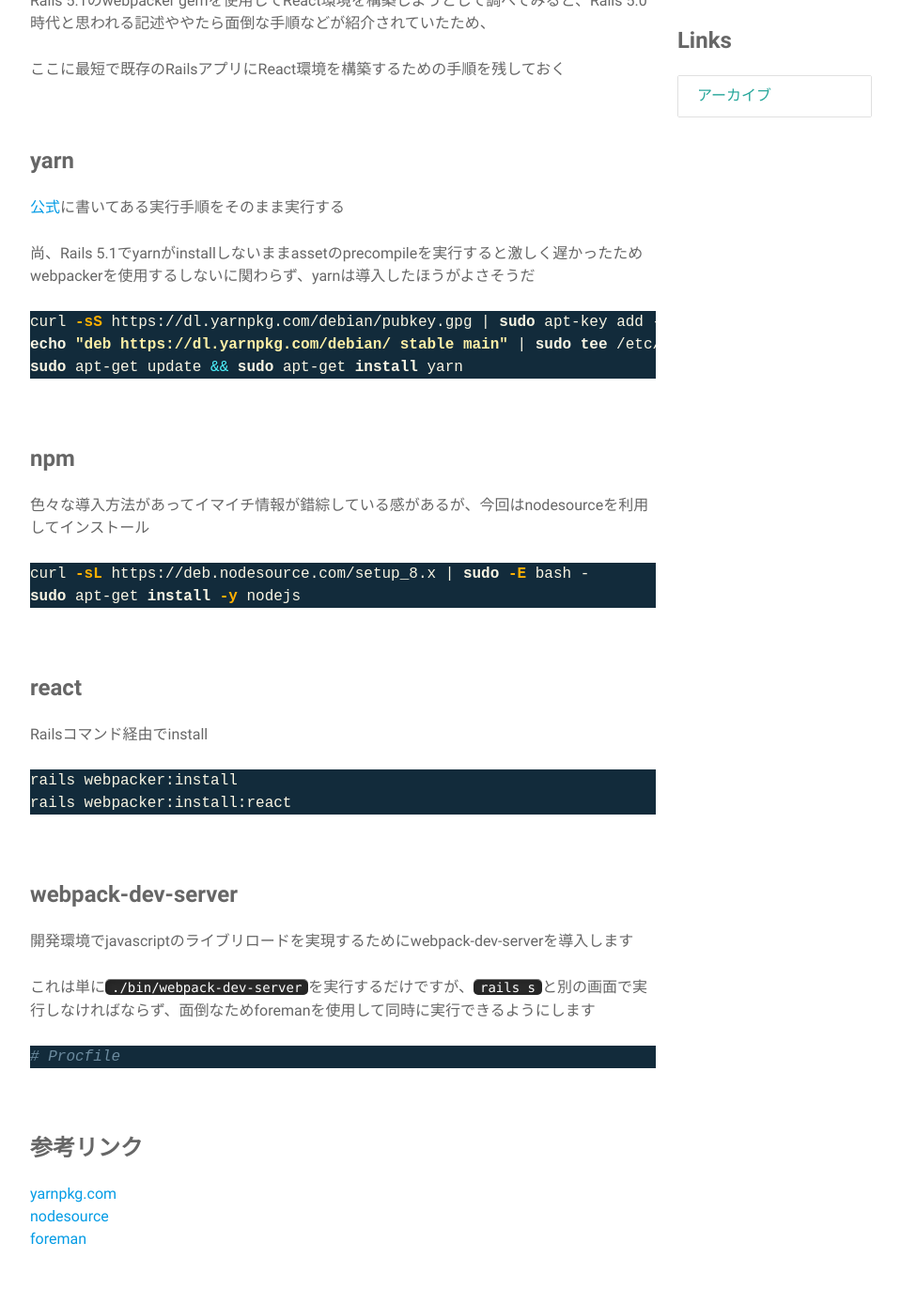
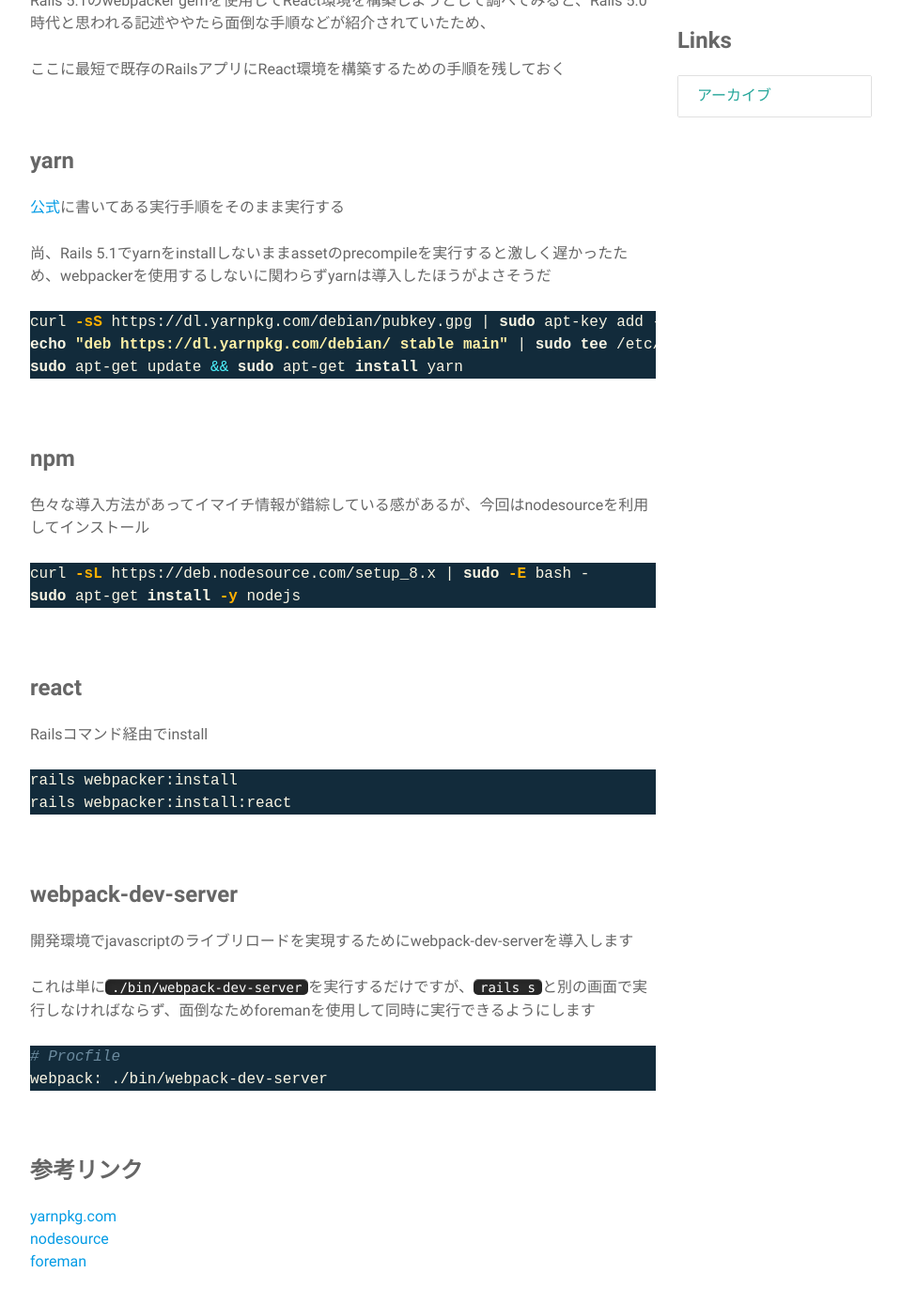
Before and after one commit to syudead/syudead.github.io, a Jekyll site: the page built from _posts/2017-09-01-rails-webpacker.md, in a window 1280 px wide and 1400 px high, scrolled down 939 px. Shown: the top 1388 px of the window at 94% size, without its empty margins (160-1119 px from the left). Built offline with Jekyll 4.4.1, drawn with Linux system fonts in a browser that asks for light colours.

Commit message:
Update 2017-09-01-rails-webpacker

````diff
--- a/_posts/2017-09-01-rails-webpacker.md
+++ b/_posts/2017-09-01-rails-webpacker.md
@@ -21,7 +21,7 @@ Rails 5.1のwebpacker gemを使用してReact環境を構築しようとして
 
 [公式](https://yarnpkg.com/en/docs/install#linux-tab){:target="_blank"}に書いてある実行手順をそのまま実行する
 
-尚、Rails 5.1でyarnがinstallしないままassetのprecompileを実行すると激しく遅かったためwebpackerを使用するしないに関わらず、yarnは導入したほうがよさそうだ
+尚、Rails 5.1でyarnをinstallしないままassetのprecompileを実行すると激しく遅かったため、webpackerを使用するしないに関わらずyarnは導入したほうがよさそうだ
 
 ```sh
 curl -sS https://dl.yarnpkg.com/debian/pubkey.gpg | sudo apt-key add -
@@ -55,6 +55,7 @@ rails webpacker:install:react
 
 ```sh
 # Procfile
+webpack: ./bin/webpack-dev-server
 ```
 
 
````
Also changed, not shown: other parts of _posts/2017-09-01-rails-webpacker.md (+1 -0 lines).
